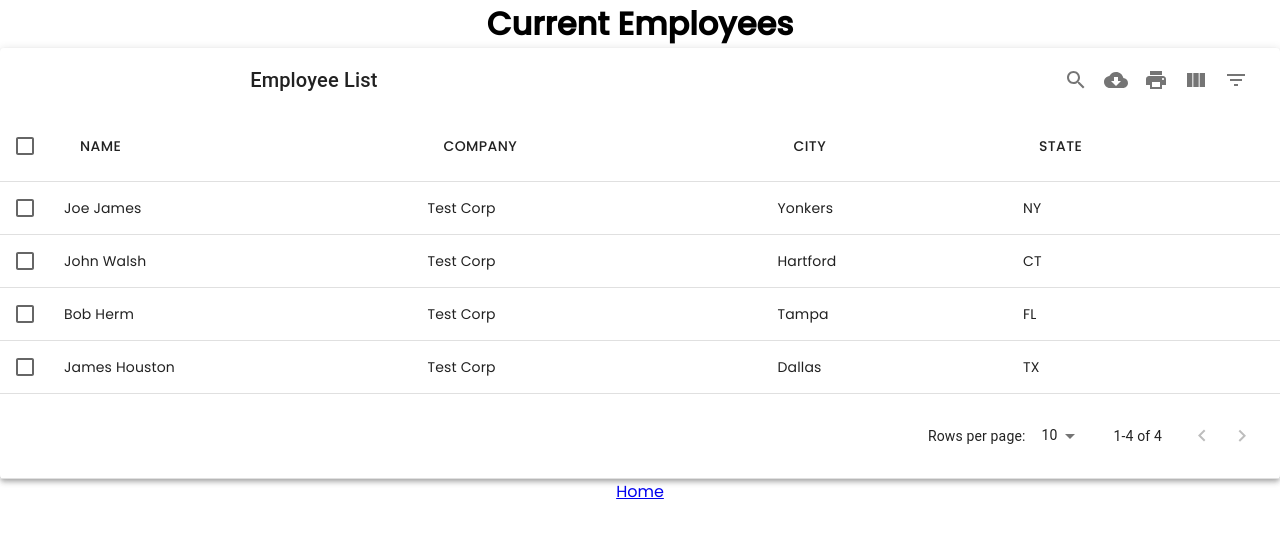
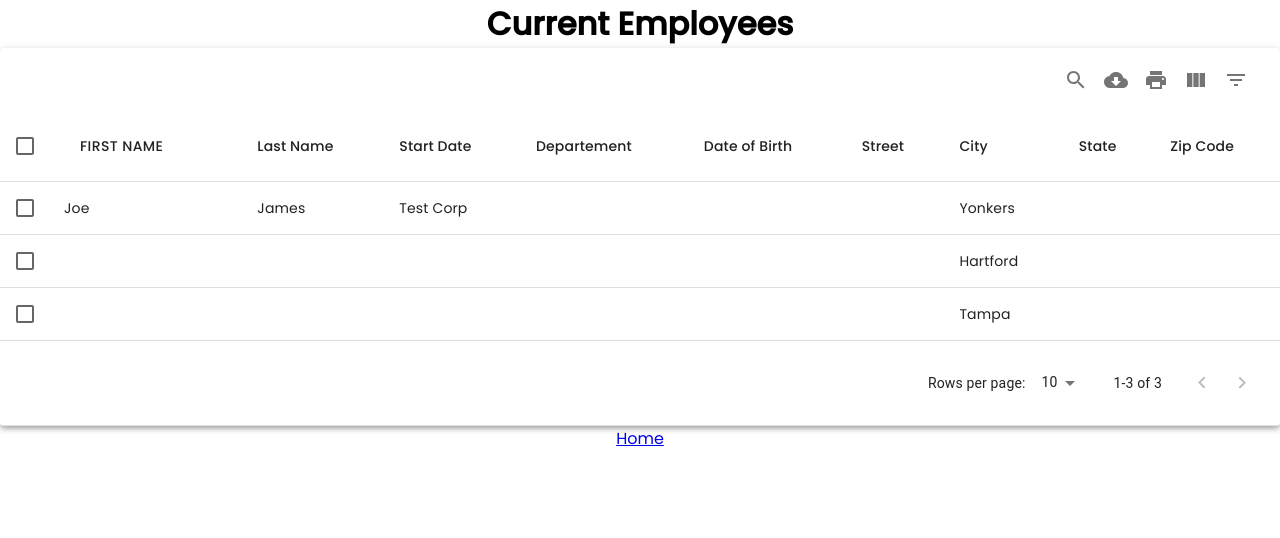
Before and after one commit to yxwangOCR/YixuanWANG_P14_13092022_WealthHealth, a React (Create React App) app: page /employee-list in a window 1280 px wide. Shown: the top 538 px of the page. Built offline with nearby package versions, Linux system fonts and the light colour scheme.

Commit message:
Submit button

```diff
--- a/src/components/Form/Form.jsx
+++ b/src/components/Form/Form.jsx
@@ -7,7 +7,7 @@ import Department from "../Department/Department";
 
 function Form() {
   const methods = useForm();
-  const { handleSubmit } = methods;
+  const { handleSubmit, getValues } = methods;
   return (
     <FormProvider {...methods}>
       <form
@@ -17,7 +17,29 @@ function Form() {
         <BaseInfo />
         <Address />
         <Department />
-        <input type="submit" value="Save" className="submit-btn"/>
+        <input type="submit" value="Save" className="submit-btn" />
+
+        <button
+          type="button"
+          className="submit-btn"
+          onClick={() => {
+            const values = getValues();
+            const multipleValues = getValues([
+              "firstName",
+              "lastName",
+              "birthday",
+              "startDate",
+              "street",
+              "city",
+              "country",
+              "zipCode",
+            ]);
+            console.log(multipleValues);
+            console.log(values);
+          }}
+        >
+          Save
+        </button>
       </form>
     </FormProvider>
   );
--- a/src/components/Table/Table.jsx
+++ b/src/components/Table/Table.jsx
@@ -2,26 +2,96 @@ import React from "react";
 import MUIDataTable from "mui-datatables";
 
 function Table() {
-  const columns = ["Name", "Company", "City", "State"];
-
+  const columns = [
+    {
+      name: "firstName",
+      label: "First Name",
+      options: {
+        filter: true,
+        sort: true,
+      },
+    },
+    {
+      name: "lastName",
+      label: "Last Name",
+      options: {
+        filter: true,
+        sort: false,
+      },
+    },
+    {
+      name: "startDate",
+      label: "Start Date",
+      options: {
+        filter: true,
+        sort: false,
+      },
+    },
+    {
+      name: "departement",
+      label: "Departement",
+      options: {
+        filter: true,
+        sort: false,
+      },
+    },
+    {
+      name: "birthday",
+      label: "Date of Birth",
+      options: {
+        filter: true,
+        sort: false,
+      },
+    },
+    {
+      name: "street",
+      label: "Street",
+      options: {
+        filter: true,
+        sort: false,
+      },
+    },
+    {
+      name: "city",
+      label: "City",
+      options: {
+        filter: true,
+        sort: false,
+      },
+    },
+    {
+      name: "country",
+      label: "State",
+      options: {
+        filter: true,
+        sort: false,
+      },
+    },
+    {
+      name: "zipCode",
+      label: "Zip Code",
+      options: {
+        filter: true,
+        sort: false,
+      },
+    },
+  ];
   const data = [
-    ["Joe James", "Test Corp", "Yonkers", "NY"],
-    ["John Walsh", "Test Corp", "Hartford", "CT"],
-    ["Bob Herm", "Test Corp", "Tampa", "FL"],
-    ["James Houston", "Test Corp", "Dallas", "TX"],
+    {
+      firstName: "Joe",
+      lastName: "James",
+      startDate: "Test Corp",
+      city: "Yonkers",
+      state: "NY",
+    },
+    { name: "John Walsh", company: "Test Corp", city: "Hartford", state: "CT" },
+    { name: "Bob Herm", company: "Test Corp", city: "Tampa", state: "FL" },
   ];
 
   const options = {
     filterType: "checkbox",
   };
-  return (
-    <MUIDataTable
-      title={"Employee List"}
-      data={data}
-      columns={columns}
-      options={options}
-    />
-  );
+  return <MUIDataTable data={data} columns={columns} options={options} />;
 }
 
 export default Table;
```
